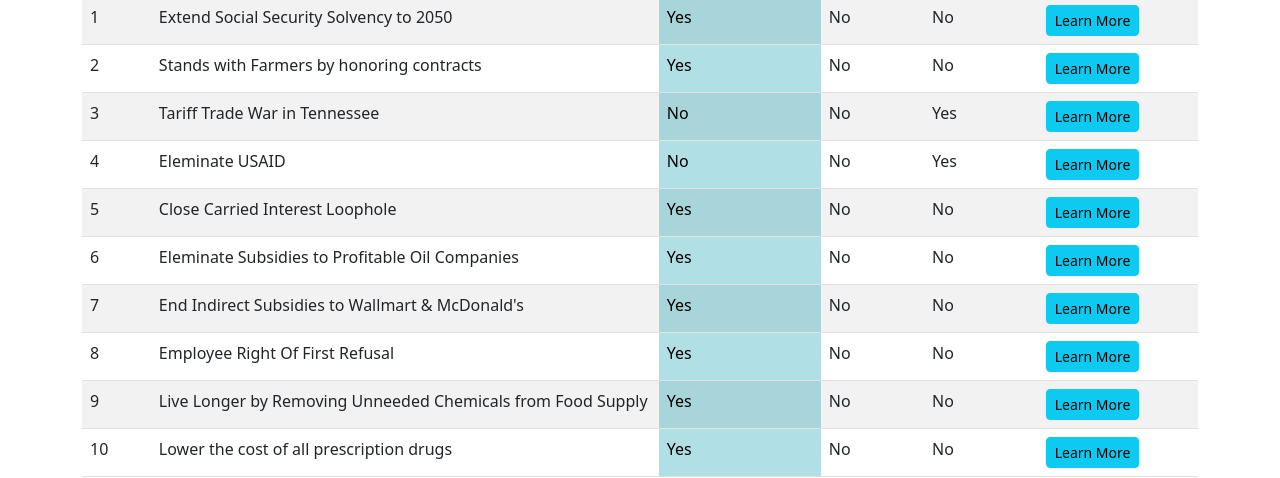
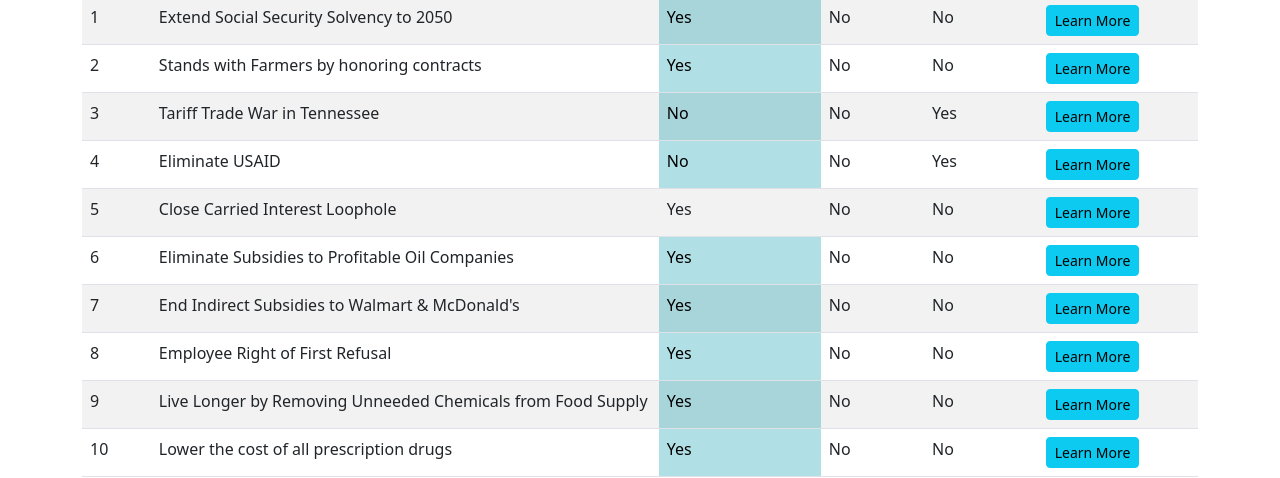
Before and after one commit to cpsource/americancentrist, a plain HTML site: page index.html in a window 1280 px wide. Shown: the part 335-813 px from the top of the page. Drawn offline with nearby package versions, Linux system fonts and the light colour scheme.

Commit message:
fix spelling

```diff
--- a/index.html
+++ b/index.html
@@ -58,7 +58,7 @@
                 </tr>
                 <tr>
                     <td>4</td>
-                    <td>Eleminate USAID</td>
+                    <td>Eliminate USAID</td>
                     <td class="powder-blue">No</td>
                     <td>No</td>
                     <td>Yes</td>
@@ -67,14 +67,14 @@
                 <tr>
                     <td>5</td>
                     <td>Close Carried Interest Loophole</td>
-                    <td class="powder-blue">Yes</td>
+                    <td cla<ss="powder-blue">Yes</td>
                     <td>No</td>
                     <td>No</td>
                     <td><a href="Carried_Interest_Loophole.html" class="btn btn-info btn-sm">Learn More</a></td>
                 </tr>
                 <tr>
                     <td>6</td>
-                    <td>Eleminate Subsidies to Profitable Oil Companies</td>
+                    <td>Eliminate Subsidies to Profitable Oil Companies</td>
                     <td class="powder-blue">Yes</td>
                     <td>No</td>
                     <td>No</td>
@@ -82,7 +82,7 @@
                 </tr>
                 <tr>
                     <td>7</td>
-                    <td>End Indirect Subsidies to Wallmart &
+                    <td>End Indirect Subsidies to Walmart &
                     McDonald's</td>
                     <td class="powder-blue">Yes</td>
                     <td>No</td>
@@ -92,7 +92,7 @@
                 </tr>
                 <tr>
                     <td>8</td>
-                    <td>Employee Right Of First Refusal</td>
+                    <td>Employee Right of First Refusal</td>
                     <td class="powder-blue">Yes</td>
                     <td>No</td>
                     <td>No</td>
```
